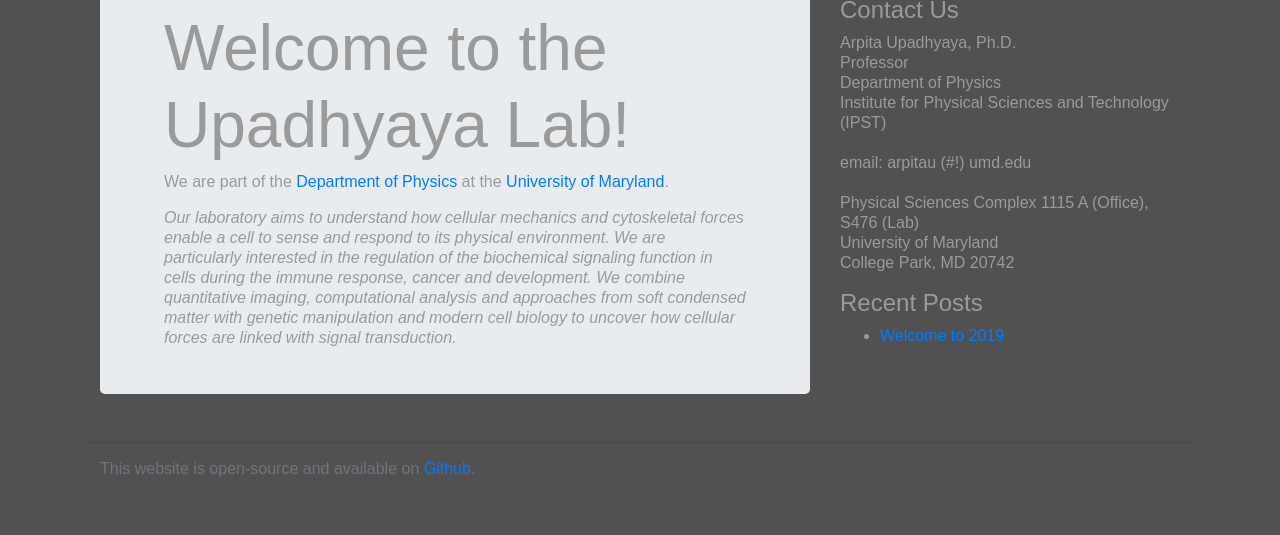
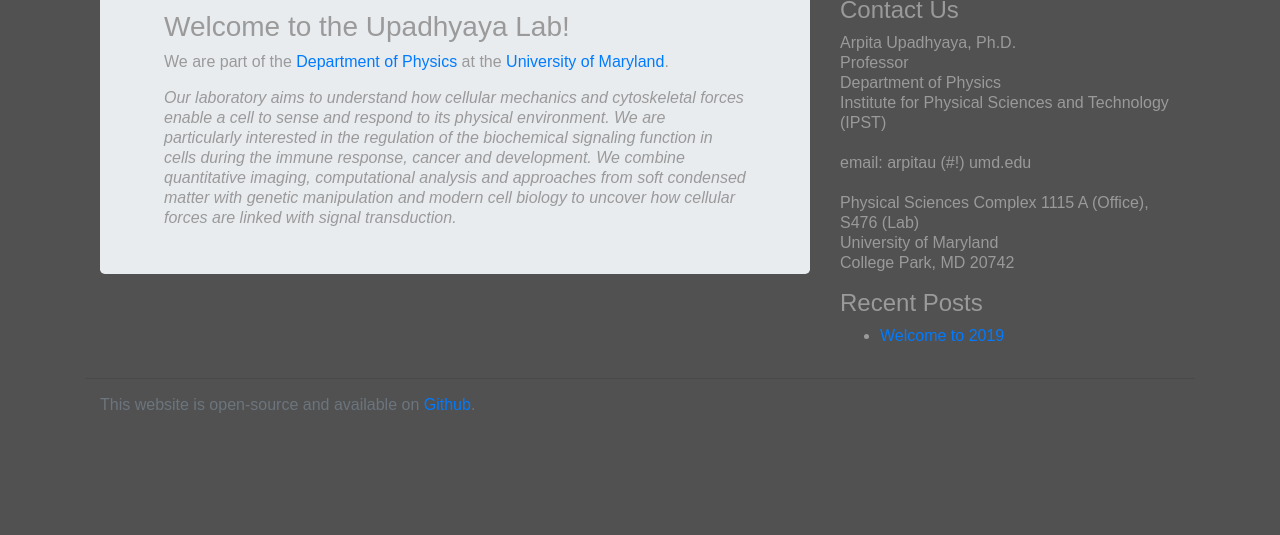
Before and after one commit to arpitalab/arpitalab.github.io, a Jekyll site: the page built from index.md, in a window 1280 px wide. Shown: the part 388-923 px from the top of the page. Built offline with Jekyll 4.4.1, drawn with Linux system fonts in a browser that asks for light colours; nearby versions of some CDN libraries; comment, search, counter and statistics services are not loaded; after the commit the page ends 900 px from its top, so only the background shows below that.

```diff
--- a/index.md
+++ b/index.md
@@ -4,7 +4,7 @@ layout: home
 group: home
 ---
 
-# Welcome to the Upadhyaya Lab!
+### Welcome to the Upadhyaya Lab!
 
 We are part of the [Department of Physics](http://umdphysics.umd.edu/)
 at the [University of Maryland](http://www.umd.edu/).
```
